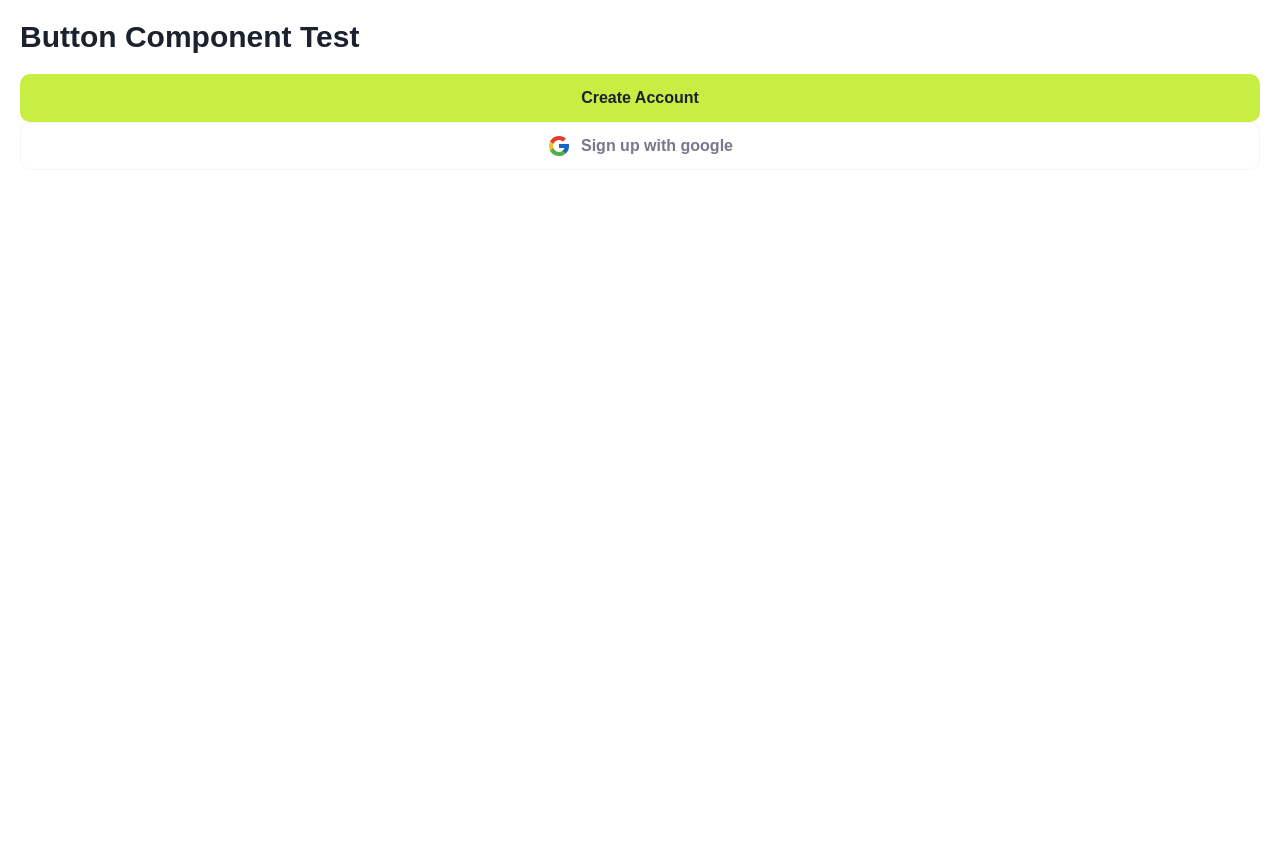
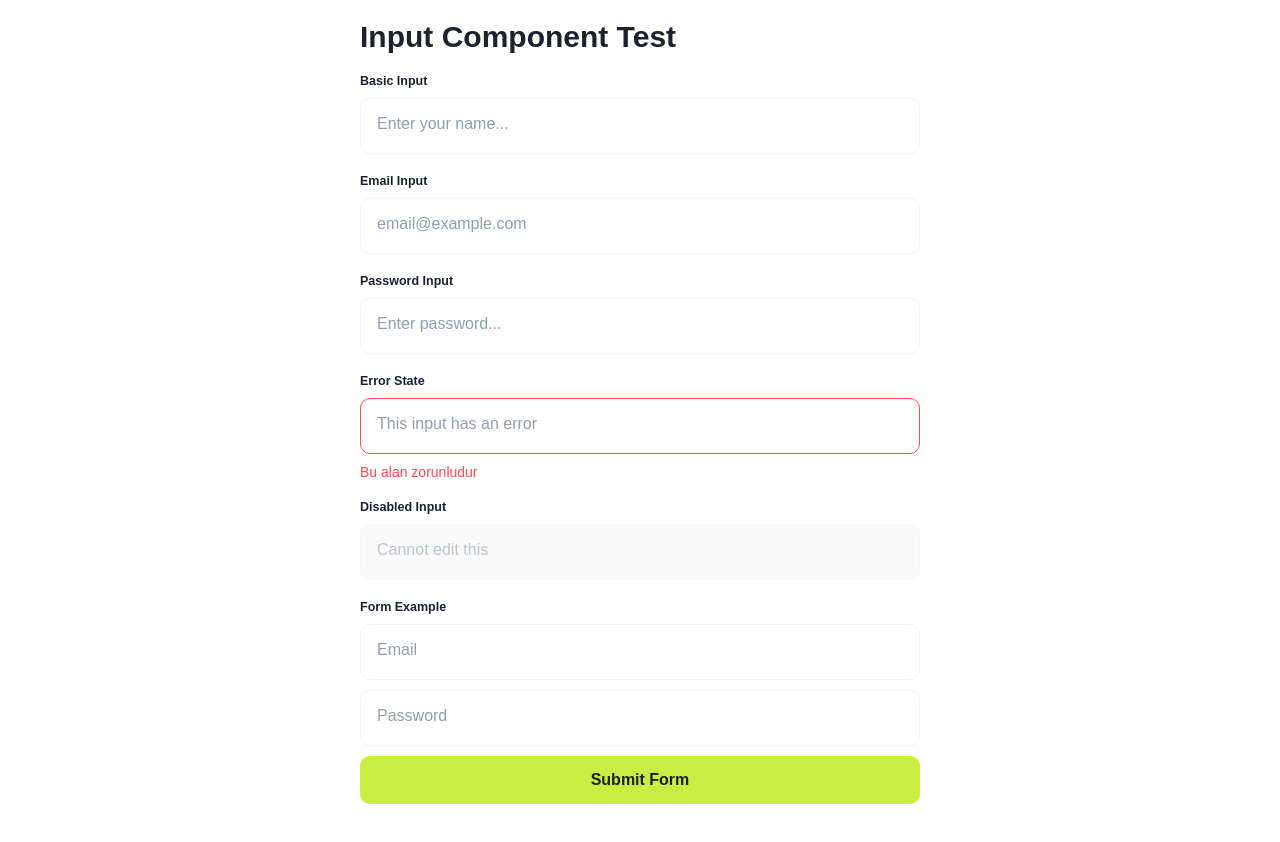
Before and after one commit to selkisamet/fintech-case, a React (Vite) app: page /dashboard in a window 1280 px wide. Before the commit the page ends 800 px from the top, so only its background shows below. Built offline with nearby package versions, Linux system fonts and the light colour scheme.

Commit message:
feat: add Input atom component with error states

```diff
--- a/src/App.jsx
+++ b/src/App.jsx
@@ -1,19 +1,105 @@
+import { useState } from 'react';
 import { ThemeProvider } from 'styled-components';
 import { GlobalStyles } from './styles/GlobalStyles';
 import { theme } from './styles/theme';
 import Button from './components/atoms/Button/Button';
-import GoogleIcon from './assets/icons/google.svg';
+import Input from './components/atoms/Input/Input';
 
 function App() {
+  const [email, setEmail] = useState('');
+  const [password, setPassword] = useState('');
+  const [errorInput, setErrorInput] = useState('');
+
   return (
     <ThemeProvider theme={theme}>
       <GlobalStyles />
 
-      <div style={{ padding: '2rem' }}>
-        <h1 style={{ marginBottom: '2rem' }}>Button Component Test</h1>
+      <div style={{ padding: '2rem', maxWidth: '600px', margin: '0 auto' }}>
+        <h1 style={{ marginBottom: '2rem' }}>Input Component Test</h1>
+        {/* Basic input */}
+        <div style={{ marginBottom: '2rem' }}>
+          <h2 style={{ marginBottom: '1rem', fontSize: '1.25rem' }}>Basic Input</h2>
+          <Input
+            placeholder="Enter your name..."
+            value={email}
+            onChange={(e) => setEmail(e.target.value)}
+          />
+        </div>
 
-        <Button variant="primary" fullWidth>Create Account</Button>
-        <Button variant="social" fullWidth icon={<img src={GoogleIcon} alt="google" width="24" />}>Sign up with google</Button>
+        {/* Email input */}
+        <div style={{ marginBottom: '2rem' }}>
+          <h2 style={{ marginBottom: '1rem', fontSize: '1.25rem' }}>Email Input</h2>
+          <Input
+            type="email"
+            placeholder="email@example.com"
+            value={email}
+            onChange={(e) => setEmail(e.target.value)}
+          />
+        </div>
+
+        {/* Password input */}
+        <div style={{ marginBottom: '2rem' }}>
+          <h2 style={{ marginBottom: '1rem', fontSize: '1.25rem' }}>Password Input</h2>
+          <Input
+            type="password"
+            placeholder="Enter password..."
+            value={password}
+            onChange={(e) => setPassword(e.target.value)}
+          />
+        </div>
+
+        {/* Error state */}
+        <div style={{ marginBottom: '2rem' }}>
+          <h2 style={{ marginBottom: '1rem', fontSize: '1.25rem' }}>Error State</h2>
+          <Input
+            placeholder="This input has an error"
+            value={errorInput}
+            onChange={(e) => setErrorInput(e.target.value)}
+            error={true}
+            errorMessage="Bu alan zorunludur"
+          />
+        </div>
+
+        {/* Disabled input */}
+        <div style={{ marginBottom: '2rem' }}>
+          <h2 style={{ marginBottom: '1rem', fontSize: '1.25rem' }}>Disabled Input</h2>
+          <Input
+            placeholder="Disabled input"
+            value="Cannot edit this"
+            disabled={true}
+          />
+        </div>
+
+
+        {/* Form example */}
+        <div style={{ marginBottom: '2rem' }}>
+          <h2 style={{ marginBottom: '1rem', fontSize: '1.25rem' }}>Form Example</h2>
+          <form onSubmit={(e) => {
+            e.preventDefault(); alert(`Email: ${email}\nPassword: ${password}`);
+          }}>
+            <div style={{ marginBottom: '1rem' }}>
+              <Input
+                type="email"
+                placeholder="Email"
+                value={email}
+                onChange={(e) => setEmail(e.target.value)}
+                required
+              />
+            </div>
+            <div style={{ marginBottom: '1rem' }}>
+              <Input
+                type="password"
+                placeholder="Password"
+                value={password}
+                onChange={(e) => setPassword(e.target.value)}
+                required
+              />
+            </div>
+            <Button type="submit" fullWidth>
+              Submit Form
+            </Button>
+          </form>
+        </div>
       </div>
     </ThemeProvider>
   );
--- a/src/components/atoms/Button/Button.jsx
+++ b/src/components/atoms/Button/Button.jsx
@@ -1,9 +1,8 @@
-import React from 'react';
 import { StyledButton } from './Button.styles';
 
-const Button = ({ variant = "primary", fullWidth, icon, children }) => {
+const Button = ({ variant = "primary", fullWidth, icon, children, ...rest }) => {
     return (
-        <StyledButton $variant={variant} $fullWidth={fullWidth}>
+        <StyledButton $variant={variant} $fullWidth={fullWidth} {...rest}>
             {icon && <span>{icon}</span>}
             {children}
         </StyledButton>
--- a/src/components/atoms/Input/Input.jsx
+++ b/src/components/atoms/Input/Input.jsx
@@ -0,0 +1,17 @@
+import React from 'react'
+import {
+    InputContainer, StyledInput, ErrorMessage,
+} from './Input.styles'
+
+const Input = ({ type = 'text', value, onChange, placeholder, disabled = false, error = false, errorMessage, id, name, required = false, ...rest }) => {
+    return (
+        <InputContainer>
+            <StyledInput type={type} value={value} onChange={onChange} placeholder={placeholder} disabled={disabled} $hasError={error} id={id} name={name} required={required} {...rest} />
+            {error && errorMessage && (
+                <ErrorMessage>{errorMessage}</ErrorMessage>
+            )}
+        </InputContainer>
+    )
+}
+
+export default Input
--- a/src/components/atoms/Input/Input.styles.js
+++ b/src/components/atoms/Input/Input.styles.js
@@ -0,0 +1,84 @@
+import styled, { css } from "styled-components";
+import { theme } from '../../../styles/theme';
+
+export const InputContainer = styled.div`
+  position: relative;
+  width: 100%;
+  display: flex;
+  flex-direction: column;
+`;
+
+
+
+// Base input styles
+export const StyledInput = styled.input`
+  width: 100%;
+  font-family: ${theme.typography.fontFamily.primary};
+  font-size: ${theme.typography.fontSize.base};
+  font-weight: ${theme.typography.fontWeight.medium};
+  color: ${theme.colors.text.text3};
+  background-color: ${theme.colors.light};
+  border: 0.1rem solid ${theme.colors.gray.gray5};
+  padding: 1.6rem 1.6rem 2rem;
+  border-radius: 1rem;
+  outline: none;
+
+  /* Placeholder styles */
+  &::placeholder {
+    color: ${({ theme }) => theme.colors.text.text2};
+  }
+
+  /* Focus state */
+  &:focus {
+    border-color: ${theme.colors.gray.gray6};
+    box-shadow: 0 0 0 0.3rem ${theme.colors.gray.gray4};
+  }
+
+  /* Hover state */
+  &:hover:not(:disabled):not(:focus) {
+    border-color: ${theme.colors.gray.gray6}
+  }
+
+  /* Disabled state */
+  &:disabled {
+    background-color: ${theme.colors.gray.gray2};
+    color: ${theme.colors.text.text2};
+    cursor: not-allowed;
+    opacity: 0.6;
+  }
+
+  ${({ $hasError, theme }) => $hasError && css`
+      border-color: ${theme.colors.error};
+
+      &:focus {
+        border-color: ${theme.colors.error};
+        box-shadow: 0 0 0 1px ${theme.colors.error};
+      }
+
+      &:hover:not(:disabled):not(:focus) {
+        border-color: ${theme.colors.error}
+    }
+    `}
+`;
+
+
+// Error message
+export const ErrorMessage = styled.span`
+  display: block;
+  margin-top: 1rem;
+  font-size: ${theme.typography.fontSize.sm};
+  font-weight: ${theme.typography.fontWeight.regular};
+  color: ${theme.colors.error};
+  animation: slideDown 0.2s ease-out;
+
+  @keyframes slideDown {
+    from {
+      opacity: 0;
+      transform: translateY(-4px);
+    }
+    to {
+      opacity: 1;
+      transform: translateY(0);
+    }
+  }
+`;
--- a/src/styles/theme.js
+++ b/src/styles/theme.js
@@ -4,6 +4,7 @@ export const theme = {
         secondary: "#29A073",
         light: "#FFFFFF",
         darkish: "#363A3F",
+        error: "#FF4D4F",
 
         gray: {
             gray1: "#FAFAFA",
```
